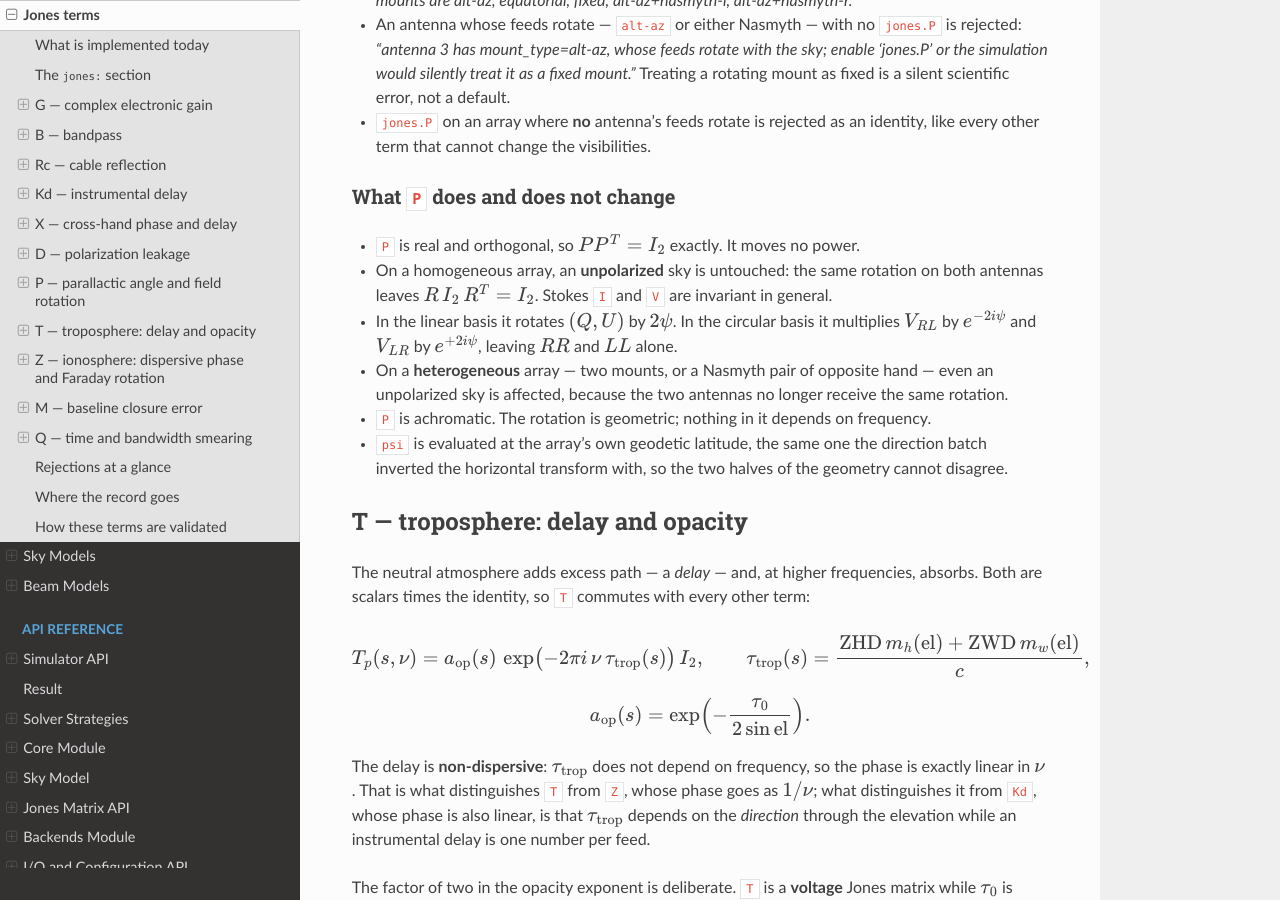
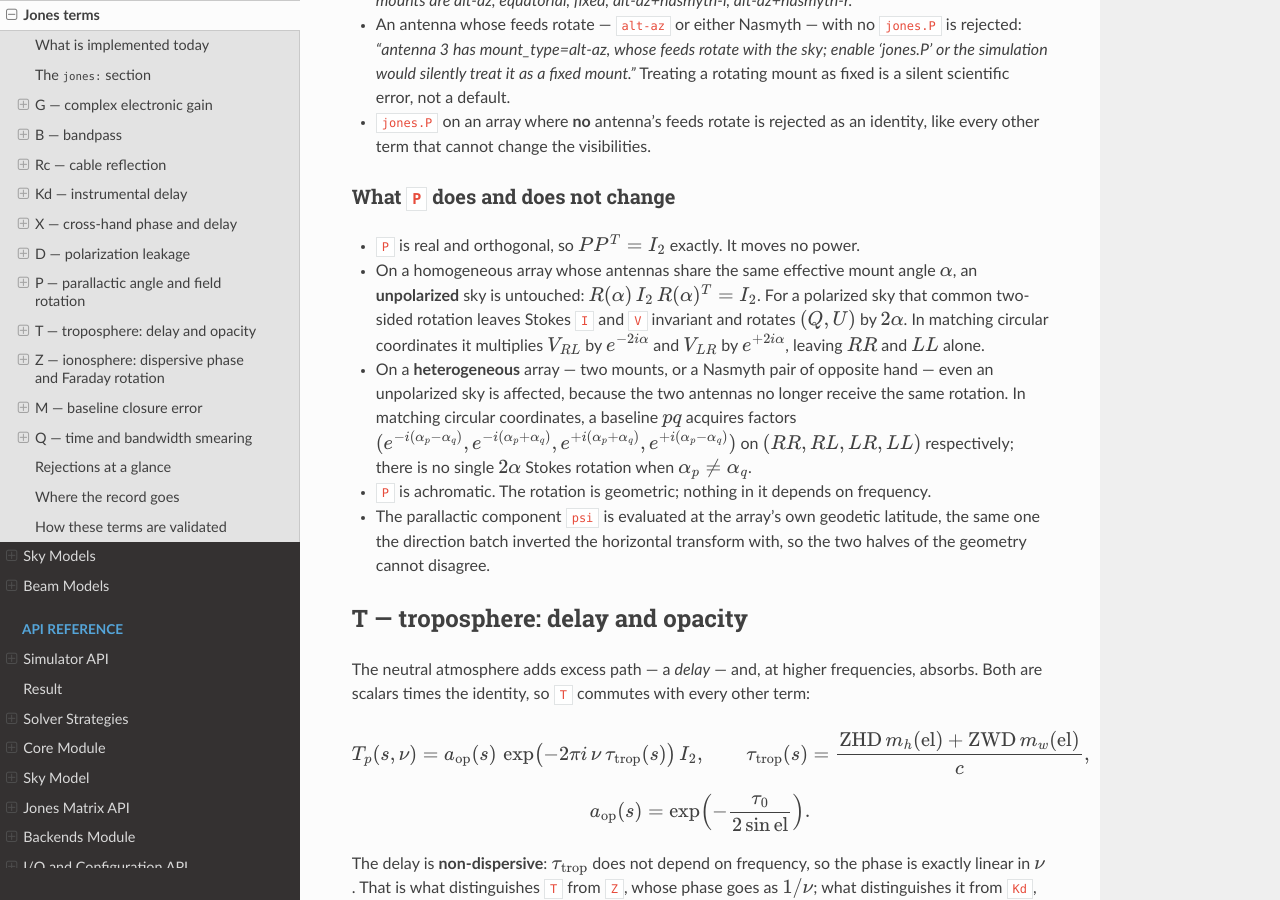
Before and after one commit to RRI-interferometry/RRIVis, a Sphinx documentation site: the page built from docs/user_guide/jones_terms.rst, in a window 1280 px wide and 900 px high, scrolled down 13161 px. Built offline with Sphinx 7.4.7 and the Read the Docs theme 3.1.0, drawn with Linux system fonts in a browser that asks for light colours.

Commit message:
docs(science): correct parallactic observables

```diff
--- a/docs/user_guide/jones_terms.rst
+++ b/docs/user_guide/jones_terms.rst
@@ -728,21 +728,26 @@ What ``P`` does and does not change
 
 * ``P`` is real and orthogonal, so :math:`P P^{T} = I_2` exactly. It moves no
   power.
-* On a homogeneous array, an **unpolarized** sky is untouched: the same rotation
-  on both antennas leaves :math:`R\, I_2\, R^{T} = I_2`. Stokes ``I`` and ``V``
-  are invariant in general.
-* In the linear basis it rotates :math:`(Q, U)` by :math:`2\psi`. In the
-  circular basis it multiplies :math:`V_{RL}` by :math:`e^{-2i\psi}` and
-  :math:`V_{LR}` by :math:`e^{+2i\psi}`, leaving :math:`RR` and :math:`LL`
-  alone.
+* On a homogeneous array whose antennas share the same effective mount angle
+  :math:`\alpha`, an **unpolarized** sky is untouched:
+  :math:`R(\alpha)\,I_2\,R(\alpha)^T=I_2`. For a polarized sky that common
+  two-sided rotation leaves Stokes ``I`` and ``V`` invariant and rotates
+  :math:`(Q,U)` by :math:`2\alpha`. In matching circular coordinates it
+  multiplies :math:`V_{RL}` by :math:`e^{-2i\alpha}` and :math:`V_{LR}` by
+  :math:`e^{+2i\alpha}`, leaving :math:`RR` and :math:`LL` alone.
 * On a **heterogeneous** array — two mounts, or a Nasmyth pair of opposite hand
   — even an unpolarized sky is affected, because the two antennas no longer
-  receive the same rotation.
+  receive the same rotation. In matching circular coordinates, a baseline
+  :math:`pq` acquires factors
+  :math:`(e^{-i(\alpha_p-\alpha_q)},e^{-i(\alpha_p+\alpha_q)},
+  e^{+i(\alpha_p+\alpha_q)},e^{+i(\alpha_p-\alpha_q)})` on
+  :math:`(RR,RL,LR,LL)` respectively; there is no single :math:`2\alpha`
+  Stokes rotation when :math:`\alpha_p\ne\alpha_q`.
 * ``P`` is achromatic. The rotation is geometric; nothing in it depends on
   frequency.
-* ``psi`` is evaluated at the array's own geodetic latitude, the same one the
-  direction batch inverted the horizontal transform with, so the two halves of
-  the geometry cannot disagree.
+* The parallactic component ``psi`` is evaluated at the array's own geodetic
+  latitude, the same one the direction batch inverted the horizontal transform
+  with, so the two halves of the geometry cannot disagree.
 
 
 T — troposphere: delay and opacity
```
Also changed, not shown: 1 other file.
